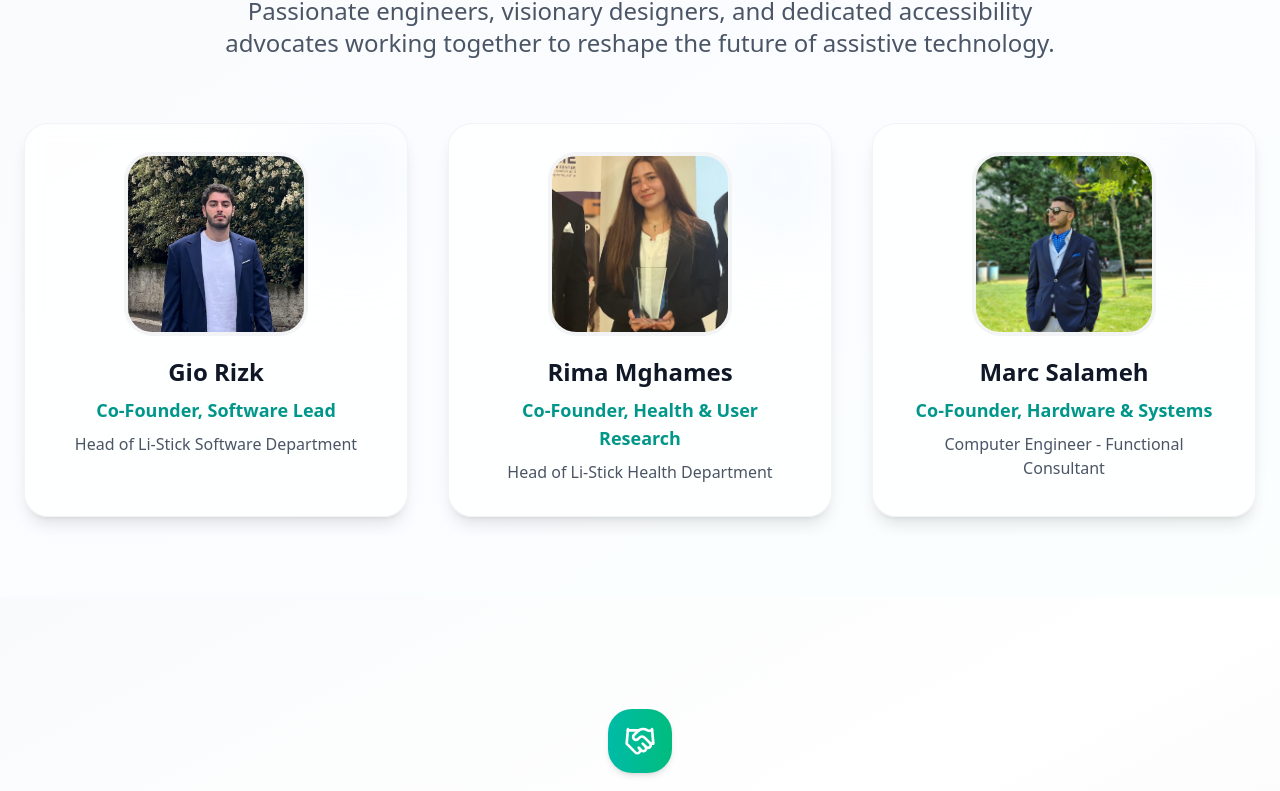
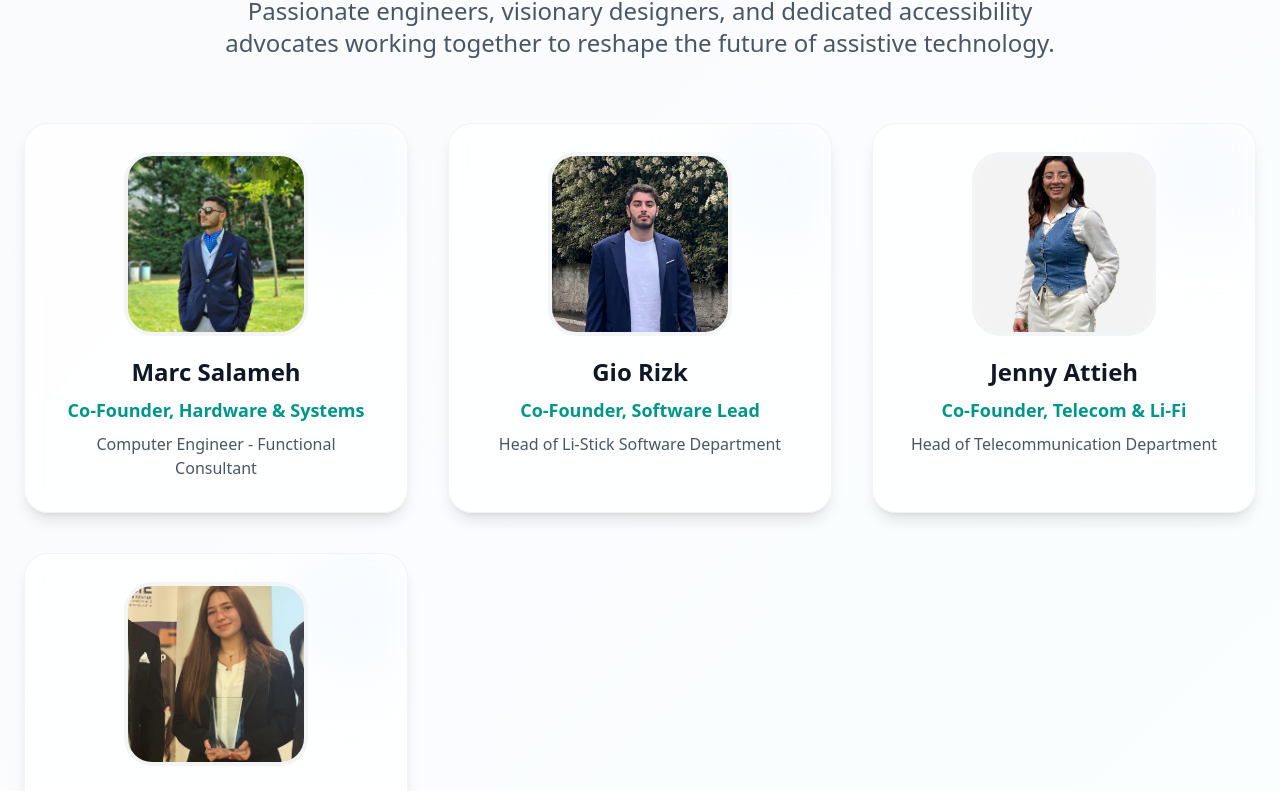
Before and after one commit to GioNRizk/LiStick, a React (Vite) app: page /about in a window 1280 px wide. Shown: the part 1677-2468 px from the top of the page. Built offline with nearby package versions, Linux system fonts and the light colour scheme; no server answers.

Commit message:
Li-Stick Website release V1.4

```diff
--- a/src/pages/About.tsx
+++ b/src/pages/About.tsx
@@ -27,6 +27,7 @@ import BackToTop from "../components/ui/BackToTop";
 import gioImg from "../assets/images/team_pic/gio.jpg";
 import marcImg from "../assets/images/team_pic/marc.jpg";
 import rimaImg from "../assets/images/team_pic/teamli.jpg";
+import jennyImg from "../assets/images/team_pic/jenny.png";
 
 // Partner logos
 import usekSoeLogo from "../assets/images/partners/Usek SOE logo.jpg";
@@ -44,10 +45,26 @@ import { doc, setDoc, getDocs } from "firebase/firestore";
 /* ----------------------------- team members ----------------------------- */
 const teamMembers = [
   {
+    name: "Marc Salameh",
+    role: "Co-Founder, Hardware & Systems",
+    image: marcImg,
+    subtitle: "Computer Engineer - Functional Consultant",
+    cropStyle: "object-center",
+    linkedin: "#",
+  },
+  {
     name: "Gio Rizk",
     role: "Co-Founder, Software Lead",
     image: gioImg,
     subtitle: "Head of Li-Stick Software Department",
+    cropStyle: "object-center",
+    linkedin: "#",
+  },
+  {
+    name: "Jenny Attieh",
+    role: "Co-Founder, Telecom & Li-Fi",
+    image: jennyImg,
+    subtitle: "Head of Telecommunication Department",
     cropStyle: "object-center",
     linkedin: "#",
   },
@@ -58,15 +75,7 @@ const teamMembers = [
     subtitle: "Head of Li-Stick Health Department",
     cropStyle: "object-[center_15%] scale-150",
     linkedin: "#",
-  },
-  {
-    name: "Marc Salameh",
-    role: "Co-Founder, Hardware & Systems",
-    image: marcImg,
-    subtitle: "Computer Engineer - Functional Consultant",
-    cropStyle: "object-center",
-    linkedin: "#",
-  },
+  }
 ];
 
 /* ------------------------------ animations ------------------------------ */
--- a/src/pages/home.tsx
+++ b/src/pages/home.tsx
@@ -22,7 +22,7 @@ import liIcon from "../assets/images/Li-stick icon.png";
 // team photos
 import gioImg from "../assets/images/team_pic/gio.jpg";
 import marcImg from "../assets/images/team_pic/marc.jpg";
-import rimaImg from "../assets/images/team_pic/teamli.jpg"; // Rima photo (we crop via CSS)
+import jennyImg from "../assets/images/team_pic/jenny.png";
 
 // ADD your images (replace with your real paths)
 import uec1 from "../assets/images/awards/uec1.jpg";
@@ -163,26 +163,29 @@ const ImpactStatTile: React.FC<{
 const MotionLink = motion(Link);
 
 const teamMembers = [
+{
+        name: "Marc Salameh",
+        role: "Co-Founder, Hardware & Systems",
+        image: marcImg,
+        subtitle: "Computer Engineer - Functional Consultant",
+        cropStyle: "object-center",
+        linkedin: "#",
+    },
     {
         name: "Gio Rizk",
-        role: "Li-Stick Co-Founder",
+        role: "Co-Founder, Software Lead",
+        image: gioImg,
         subtitle: "Head of Li-Stick Software Department",
-        image: gioImg,
         cropStyle: "object-center",
+        linkedin: "#",
     },
     {
-        name: "Marc Salameh",
-        role: "Li-Stick Co-Founder",
-        subtitle: "Computer Engineer - Functional Consultant",
-        image: marcImg,
+        name: "Jenny Attieh",
+        role: "Co-Founder, Telecom & Li-Fi",
+        image: jennyImg,
+        subtitle: "Telecommunication Engineer",
         cropStyle: "object-center",
-    },
-    {
-        name: "Rima Mghames",
-        role: "Li-Stick Co-Founder",
-        subtitle: "Head of Li-Stick Health Department",
-        image: rimaImg,
-        cropStyle: "object-[center_15%] scale-150", // Focus on center person, zoom in
+        linkedin: "#",
     },
 ];
 
@@ -317,7 +320,7 @@ const Home: React.FC = () => {
         }, 3000); // Change title every 3 seconds
 
         return () => clearInterval(interval);
-    }, []);
+    }, [dynamicTitles.length]);
 
     return (
         <div className="bg-white text-gray-800 overflow-x-hidden">
```
Also changed, not shown: src/assets/images/team_pic/jenny.png (added), src/assets/images/team_pic/jenny9.png (added).
